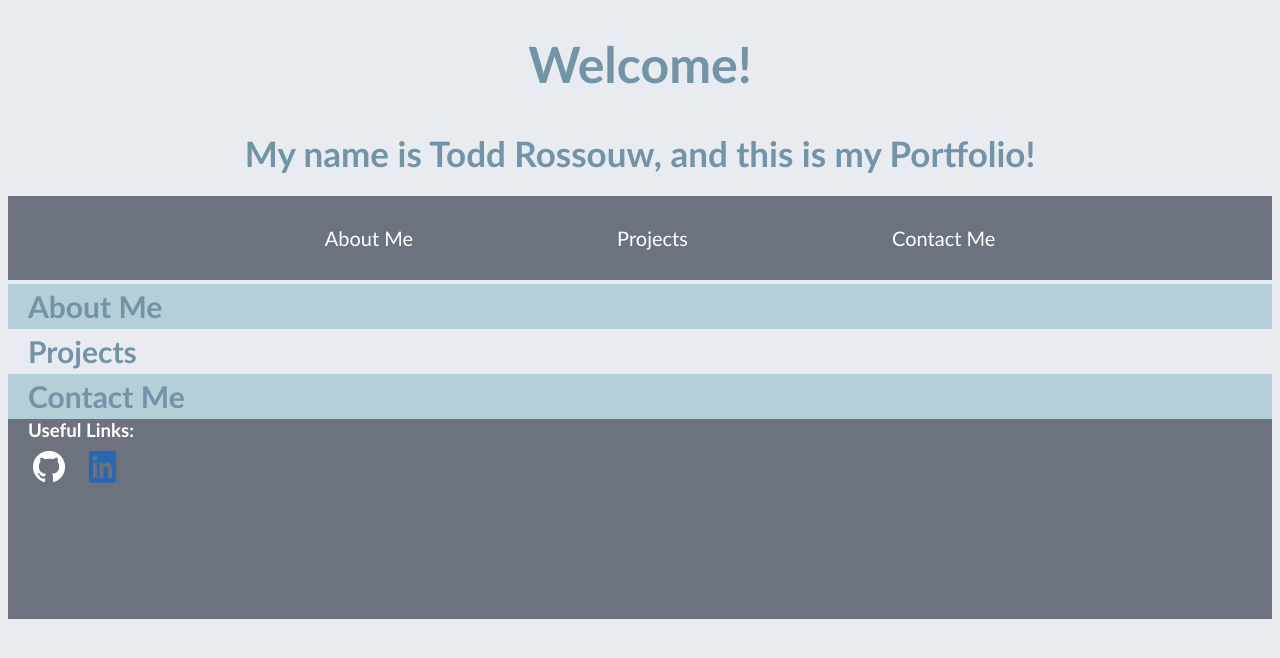
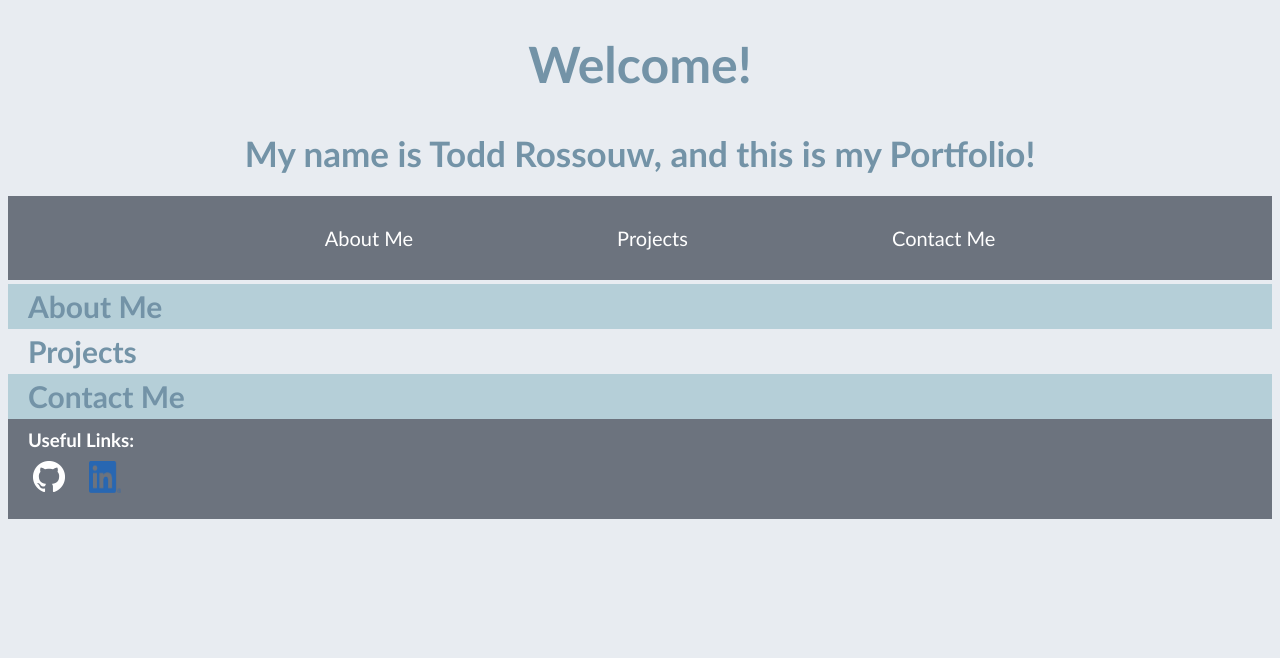
Before and after one commit to Todd1510/Portfolio-Website-Todd-Rossouw, a plain HTML site: page index.html in a window 1280 px wide. Drawn offline with Linux system fonts and the light colour scheme.

Commit message:
Update index.css

```diff
--- a/Resources/CSS/index.css
+++ b/Resources/CSS/index.css
@@ -18,7 +18,7 @@ nav {
 footer {
   background-color: #6C737E;
   color: #ffffff;
-  height: 200px;
+  height: 100px;
   width: 100%;
 
 }
@@ -42,6 +42,7 @@ header h2 {
 }
 h3 {
   margin: 0px 0px 5px 20px;
+  padding-top: 10px;
 }
 p {
   font-size: 12px;
```
